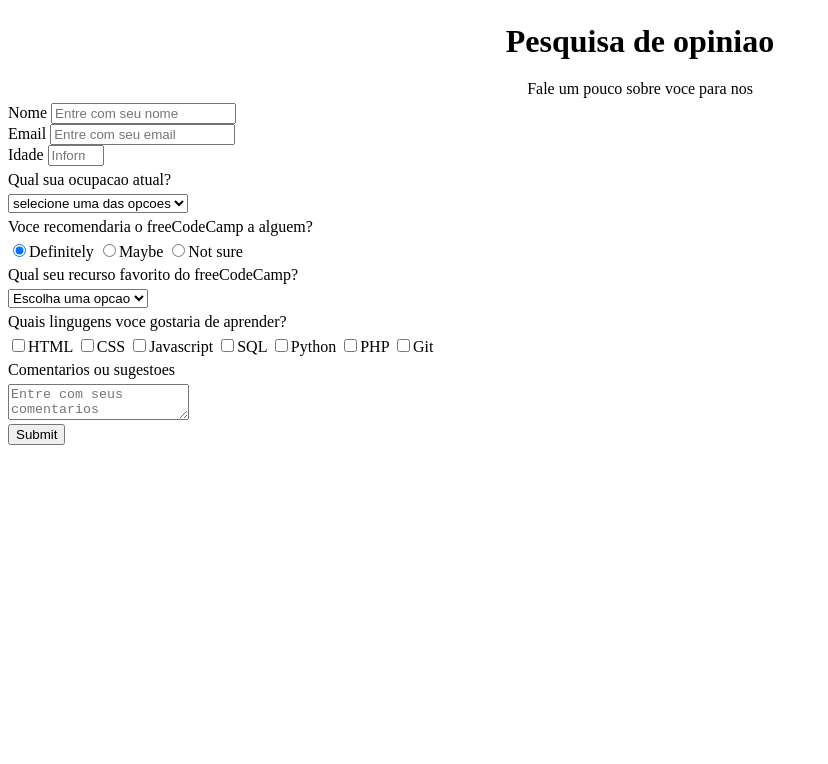
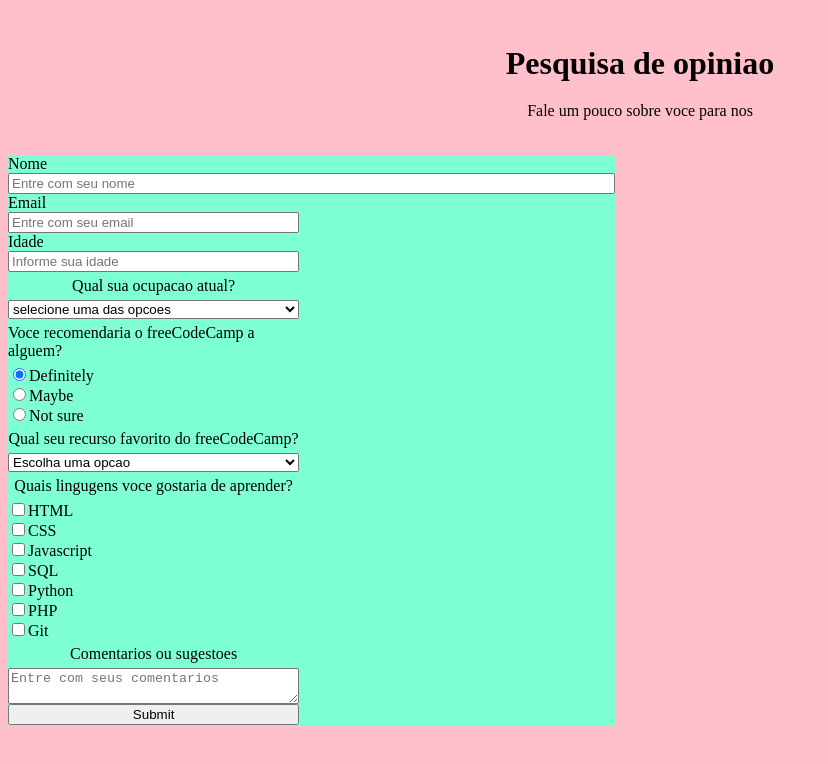
Before and after one commit to mateusmsf94/codepen, a plain HTML site: page index.html in a window 1280 px wide. Shown: the whole page, without its empty margins (0-828 px from the left). Drawn offline with Linux system fonts and the light colour scheme.

Commit message:
css parcial

```diff
--- a/styles.css
+++ b/styles.css
@@ -1,3 +1,7 @@
+body{
+    background-color: pink;
+}
+
 h1{
     margin: 15px auto;
 }
@@ -6,8 +10,22 @@ p {
     margin: 5px auto;
 }
 
+.survey-form{
+    display: flex;
+    justify-content: center;
+    margin: 25px auto;
+}
+
+.form-group{
+    display: flex;
+    flex-direction: column;
+    width: 48%;
+    background-color: aquamarine;
+}
+
 .header {
     display: flex;
     flex-direction: column;
     align-items: center;
+    margin: 30px;
 }
```
